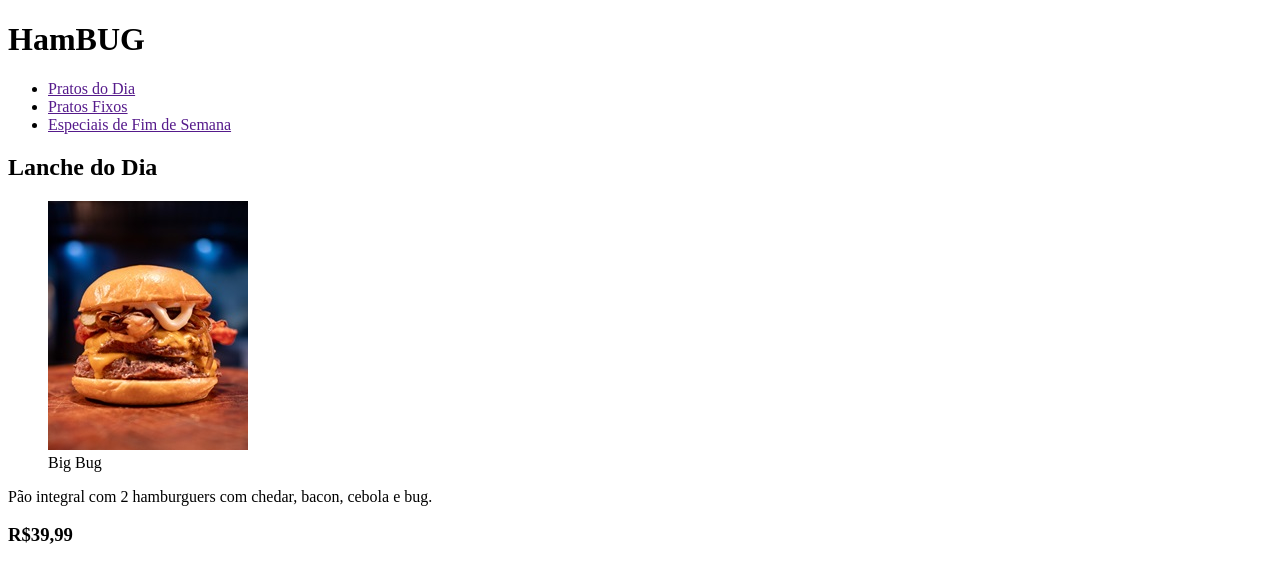
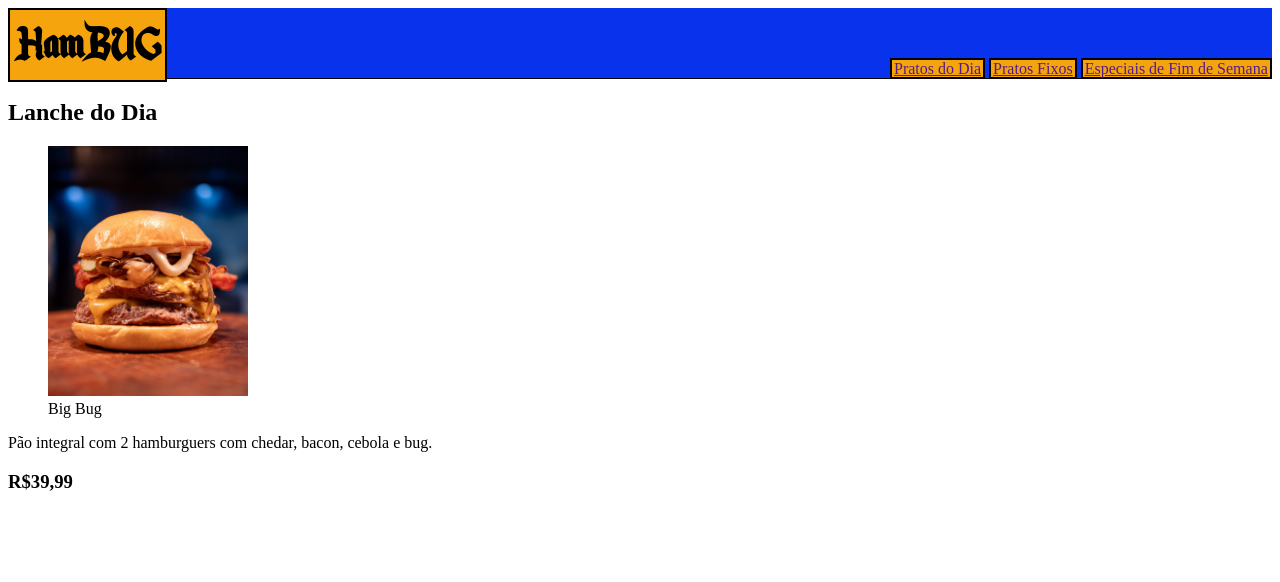
Before and after one commit to FelipeSalgueiro/Vai-na-Web-2024-HTML-CSS-, a plain HTML site: page cardapioRestaurante 23-09-2024/index.html in a window 1280 px wide. Drawn offline with Linux system fonts and the light colour scheme.

Commit message:
Atualização de Cabeçalho do HamBUG

```diff
--- a/cardapioRestaurante 23-09-2024/index.html
+++ b/cardapioRestaurante 23-09-2024/index.html
@@ -3,6 +3,7 @@
 <head>
     <meta charset="UTF-8">
     <meta name="viewport" content="width=device-width, initial-scale=1.0">
+    <link rel="stylesheet" href="style.css">
     <title>Cardapio Restaurante</title>
 </head>
 
@@ -11,7 +12,7 @@
         <h1>HamBUG</h1>
 
         <!--Nav onde guarda uma lista com cada link de navegação.-->
-        <nav>
+        <nav class="navHeader">
             <ul>
                 <li><a href="">Pratos do Dia</a></li>
                 <li><a href="">Pratos Fixos</a></li>
@@ -25,7 +26,7 @@
             <h2>Lanche do Dia</h2>
             <article>
                 <figure>
-                    <img src="./assets/Big Bug.png" alt="imagem do Big Bug, um hamburguer com um pouquinho de tudo."/>
+                    <img class="BigBug" src="./assets/Big Bug.jpg" alt="imagem do Big Bug, um hamburguer com um pouquinho de tudo."/>
                     <figcaption>Big Bug</figcaption>
                 </figure>
                 <p>Pão integral com 2 hamburguers com chedar, bacon, cebola e bug.</p>
--- /dev/null
+++ b/cardapioRestaurante 23-09-2024/style.scss
@@ -0,0 +1,51 @@
+//
+@font-face {
+    font-family: 'EnchantedLand';
+    src: url('./assets/Enchanted\ Land.otf') format(opentype);
+    font-weight: normal;
+    font-style: normal;
+}
+
+header {
+    background-color: rgb(9, 50, 236);
+    border-bottom: solid black 1px;
+    height: 70px;
+
+    h1 {
+        background-color: rgb(245, 164, 13);
+        border: solid black 2px;
+        font-family: 'EnchantedLand';
+        font-size: 50px;
+        width: 145px;
+        height: 60px;
+        padding: 5px;
+        display: inline-block;
+        margin:0px;
+    }
+
+    .navHeader {
+        display: inline-block;
+        width: 425px;
+        height: 20px;
+        position: absolute;
+        right: 5px;
+        top: 50px;
+
+        ul {
+            margin-top: 10px;
+            li {
+                border: solid black 2px;
+                display: inline;
+                padding-left: 2px;
+                padding-right: 2px;
+                background-color: rgb(245, 164, 13);
+                color: black;
+            }
+        }
+    }
+}
+
+
+.BigBug {
+    width: 200px;
+}
```
Also changed, not shown: cardapioRestaurante 23-09-2024/assets/Big Bug.jpg (added), cardapioRestaurante 23-09-2024/assets/Big Bug.png (deleted), cardapioRestaurante 23-09-2024/assets/Enchanted Land.otf (added), cardapioRestaurante 23-09-2024/style.css (added), 1 other file.
